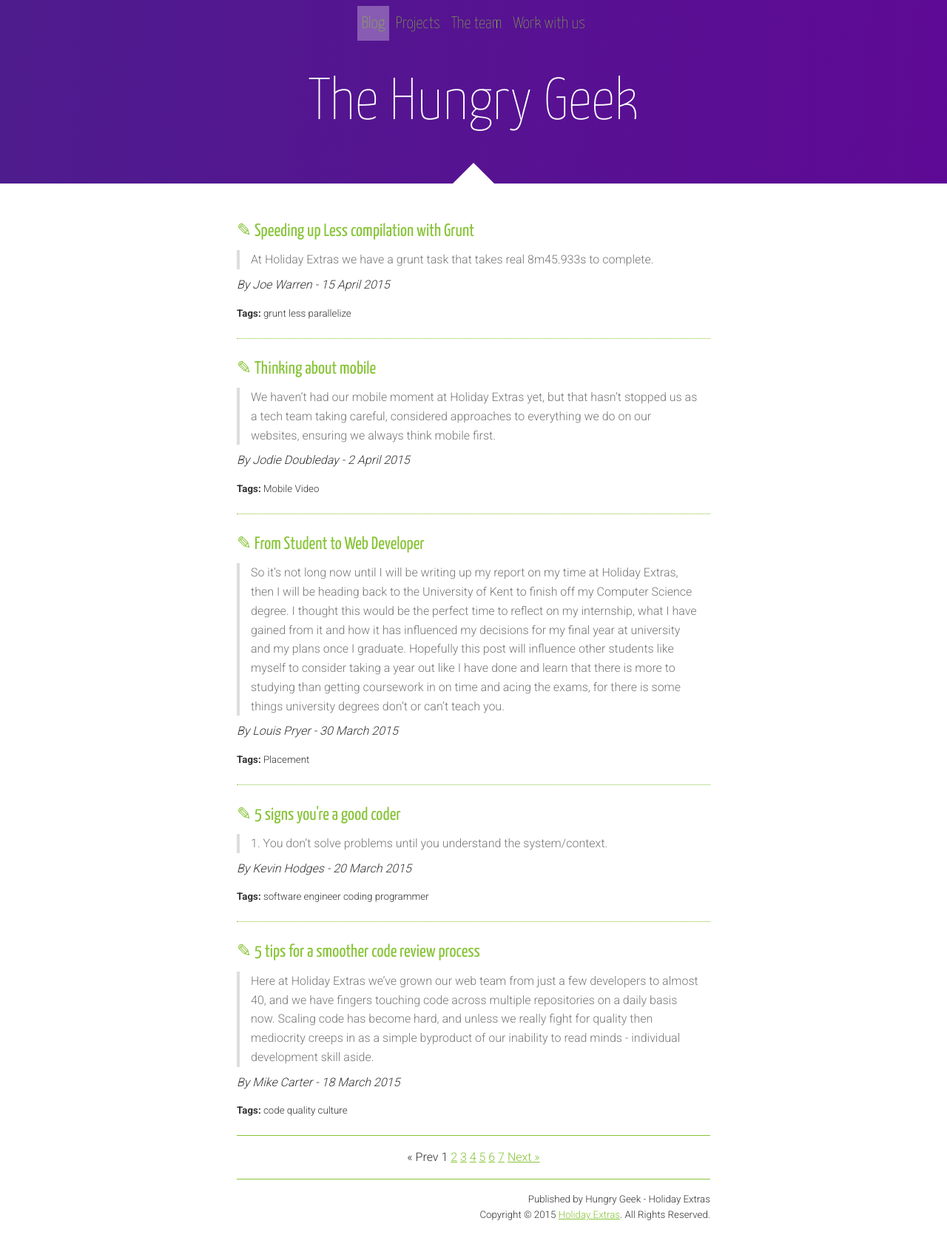
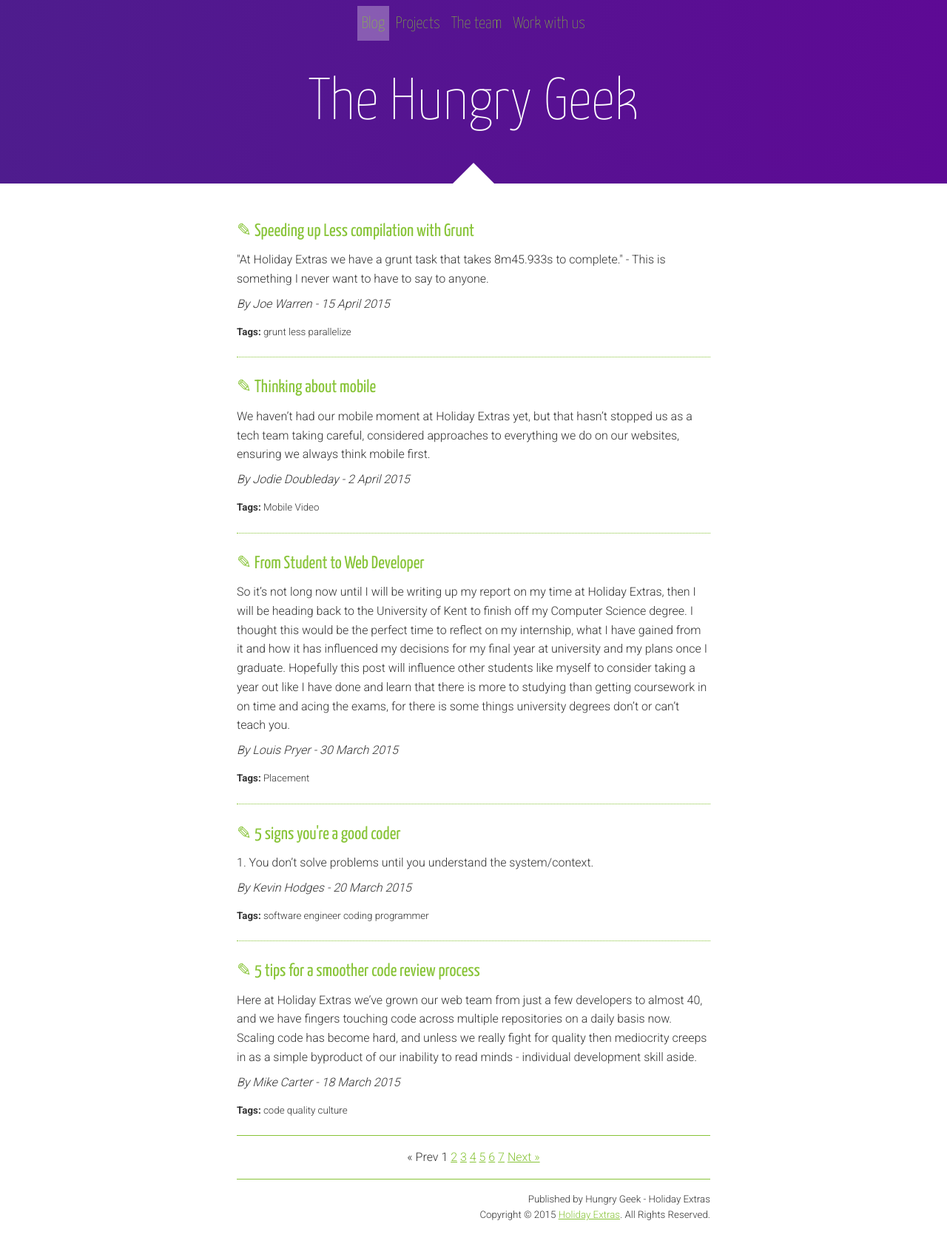
Before and after one commit to holidayextras/holidayextras.github.com, a Jekyll site: the page built from index.html, in a window 1280 px wide. Shown: the whole page at 74% size. Built offline with Jekyll 4.4.1, drawn with Linux system fonts in a browser that asks for light colours; nearby versions of some CDN libraries; the list of posts is cut into pages by our own code; some of the changed lines change nothing that is shown.

Commit message:
Update excerpt

```diff
--- a/_includes/styles.html
+++ b/_includes/styles.html
@@ -230,15 +230,15 @@ p > code {
   border-radius: .25em;
   border: solid 1px rgb(238,238,238);
 }
-blockquote {
+.post-content blockquote {
   border-left: 4px solid #dddddd;
   padding: 0 15px;
   color: #777777;
 }
-blockquote > :first-child {
+.post-content blockquote > :first-child {
   margin-top: 0;
 }
-blockquote > :last-child {
+.post-content blockquote > :last-child {
   margin-bottom: 0;
 }
 
--- a/_posts/2015-04-15-speed-up-less.md
+++ b/_posts/2015-04-15-speed-up-less.md
@@ -5,15 +5,17 @@ categories: grunt
 author: joe_warren
 tags: grunt less parallelize
 comments: true
+excerpt: "\"At Holiday Extras we have a grunt task that takes 8m45.933s to complete.\" - This is something I never want to have to say to anyone."
 ---
 
 > At Holiday Extras we have a grunt task that takes `real 8m45.933s` to complete.
 
-This is something I never want to say to anyone. It's absurd.
+This is something I never want to have to say to anyone. It's absurd.
 
 The aforementioned task has the responsibility of compiling our less into 156 different css files for 78 sites and always growing. It's understandable that it takes some time to compile them, the less isn't straight forward. It's pulling shared styling in from all over the place. What doesn't make sense is that we were building these serially.
 
 This has been a problem we've looked at before but not given much time too. We we're never able to find a quick solution here so had to deal with it. Today though I had a google and found [grunt-parallelize](https://www.npmjs.com/package/grunt-parallelize).
+
 > This plugin divides src files of your task and executes them in parallel.
 
 > If your task has too many src files and it's CPU intensive like JSHint, this plugin reduces your build time significantly.
```
